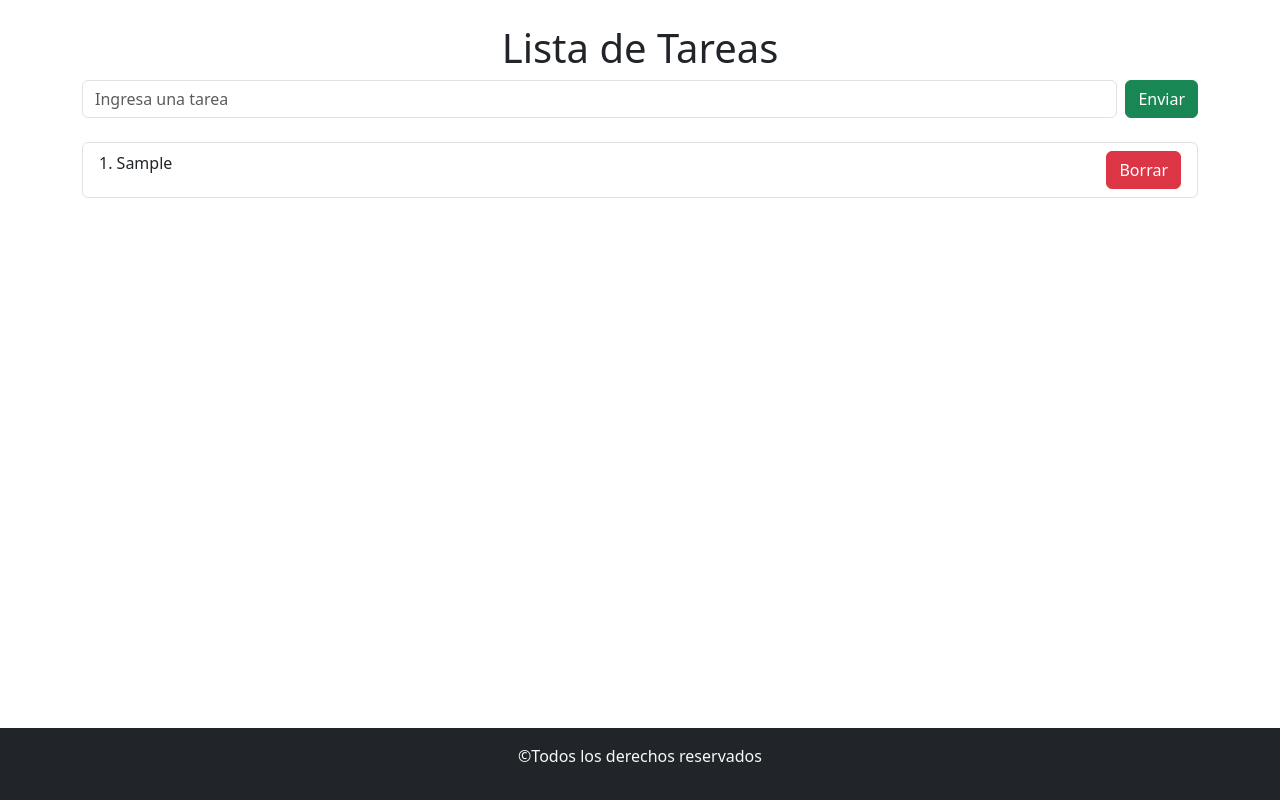
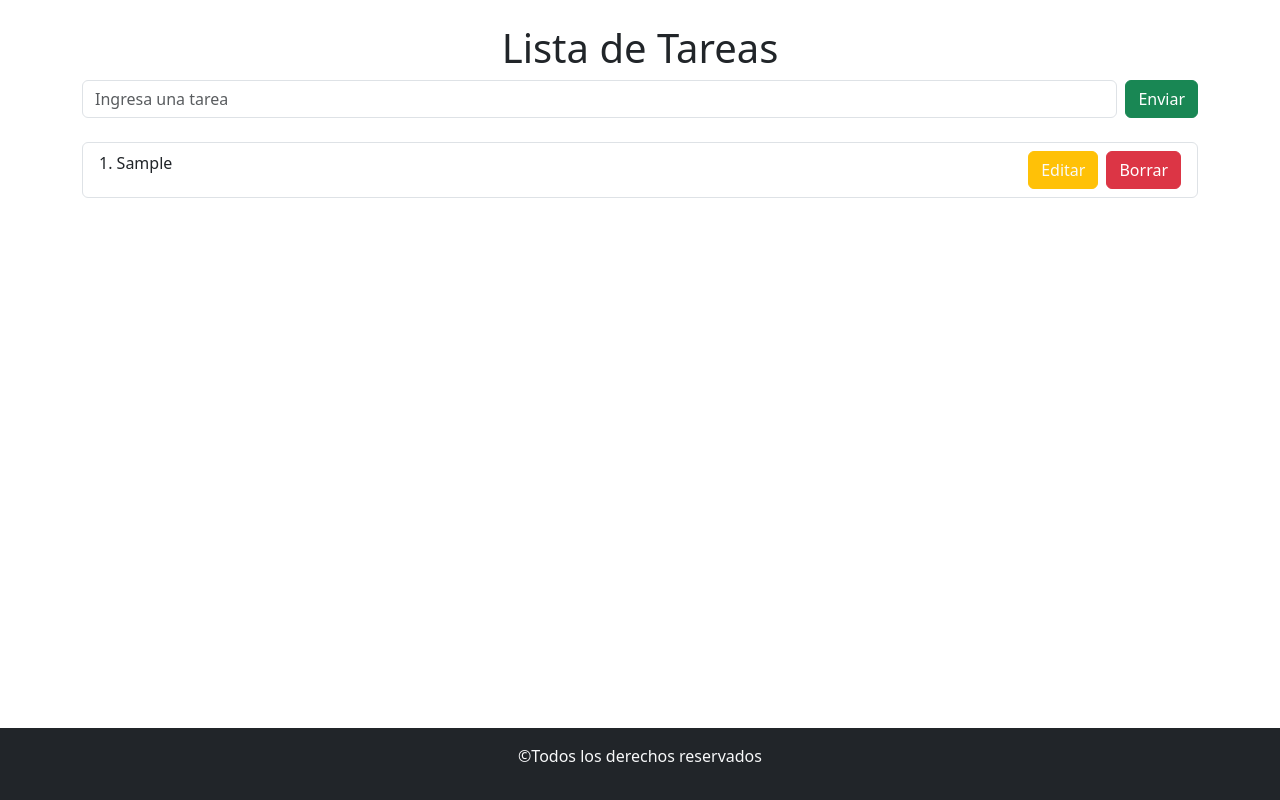
Before and after one commit to juanchiblanco/react-listaTareaLocalStorage, a React (Vite) app: page / in a window 1280 px wide. Both pictures are taken after typing "Sample" into the empty fields and a click on the button "Enviar". Built offline with nearby package versions, Linux system fonts and the light colour scheme.

Commit message:
agregue el boton de editar

```diff
--- a/src/components/ItemTarea.jsx
+++ b/src/components/ItemTarea.jsx
@@ -2,7 +2,11 @@ import { Button, ListGroup } from "react-bootstrap";
 
 const ItemTarea = ({nombreTarea, posicion, borrarTarea}) => {
   return (
-    <ListGroup.Item className="d-flex justify-content-between">{posicion+1}. {nombreTarea}<Button type="button" variant="danger" onClick={()=> borrarTarea(nombreTarea)}>Borrar</Button>
+    <ListGroup.Item className="d-flex justify-content-between">{posicion+1}. {nombreTarea}
+    <Button variant="warning" className="ms-auto me-2 btn btn-warning text-light">
+          Editar
+        </Button>
+    <Button type="button" variant="danger" onClick={()=> borrarTarea(nombreTarea)}>Borrar</Button>
     </ListGroup.Item>
   );
 };
```
